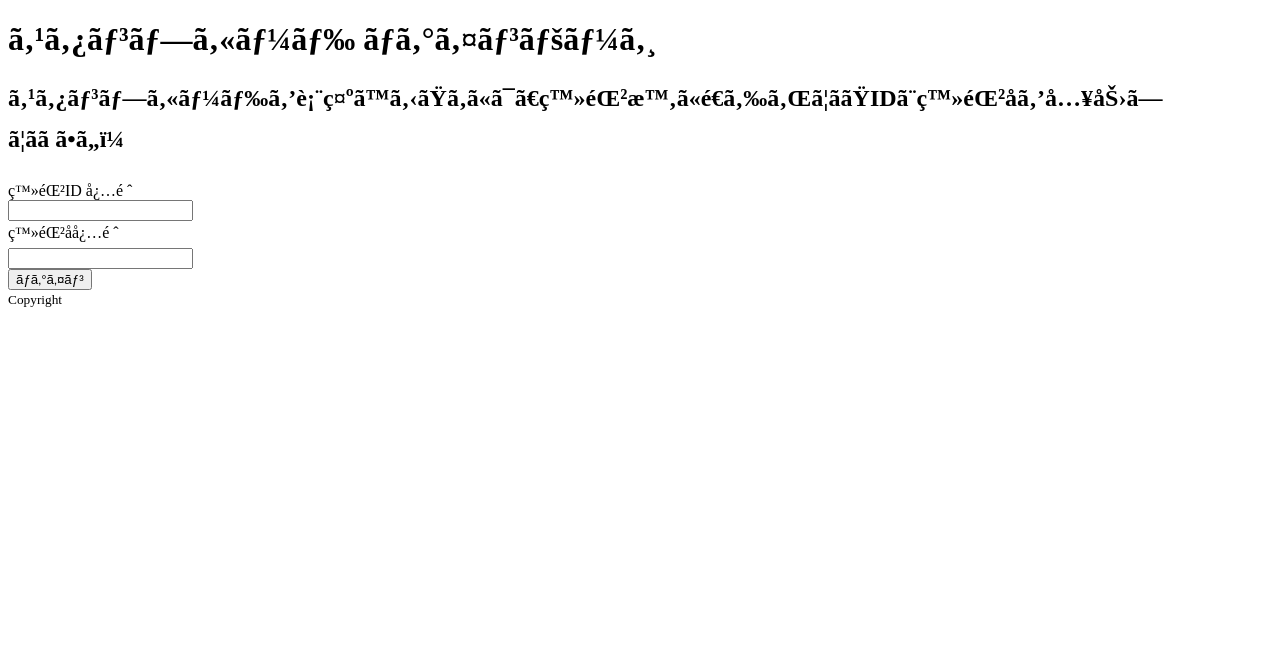
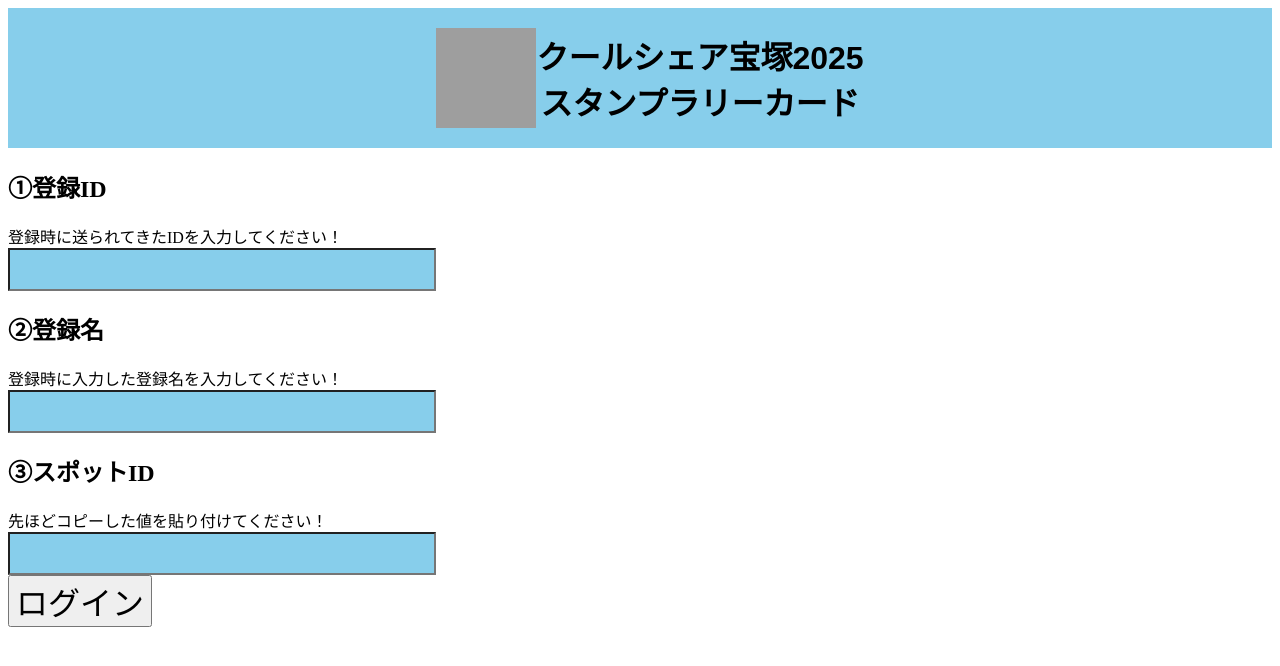
Before and after one commit to chikarauemori/test19, a plain HTML site: page index.html in a window 1280 px wide. Drawn offline with Linux system fonts and the light colour scheme; grey boxes are pictures that could not be loaded.

Commit message:
Add files via upload

```diff
--- a/index.html
+++ b/index.html
@@ -1,25 +1,72 @@
-<!DOCTYPE html>
 <html lang="ja">
-  <head>
-    <meta name="viewport" content="width=device-width, initial-scale=1.0" />
-    <scrip
-      charset="utf-8"
+  <meta charset="UTF-8" />
+  <title>スタンプラリーカード</title>
+  <meta name="description" content="ページ概要" />
+  <meta name="author" content="製作者名" />
+  <meta name="keywords" content="キーワード1, キーワード2, ・・・" />
+  <meta name="viewport" content="width=device-width, initial-scale=1.0" />
 
-    ></script>
-  </head>
-  <body>
-    <h1 id="title">スタンプカード  ログインページ</h1>
-    <h2>スタンプカードを表示するためには、登録時に送られてきたIDと登録名を入力してください！</h2>
-    <form action="https://script.google.com/macros/s/AKfycbzLSu_T6ODQXHYBjSicvQ_zmpMiENVBxAeRdUJ9bQ08UASUkUrNNld3032kyhYp8rRaeA/exec" method="post">
-      <label for="userId">登録ID<span class="required">  必須</span></label><br>
-      <input type="text" name="userId" id="userId" required /><br>
-      <label for="name">登録名<span class="required">必須</span></label><br>
-      <input type="text" name="userName" id="userName" required /><br>
-      <button type="submit">ログイン</button>
-    </form>
+  <header>
+    <h1>
+      <img
+        src="https://i.ibb.co/Wv8X3LVh/1.png"
+        alt="IMG-5451"
+        width="100px"
+        height="100px"
+      />
+      クールシェア宝塚2025<br />
+      スタンプラリーカード
+    </h1>
+  </header>
 
-    <footer>
-      <small>Copyright</small>
-    </footer>
-  </body>
+  <form
+    action="https://script.google.com/macros/s/AKfycbzLSu_T6ODQXHYBjSicvQ_zmpMiENVBxAeRdUJ9bQ08UASUkUrNNld3032kyhYp8rRaeA/exec"
+    method="post"
+  >
+    <label for="userId"
+      ><h2>①登録ID</h2>
+      <span class="required">
+        登録時に送られてきたIDを入力してください！</span
+      ></label
+    ><br />
+    <input type="text" name="userId" id="userId" required /><br />
+    <label for="name"
+      ><h2>②登録名</h2>
+      <span class="required">
+        登録時に入力した登録名を入力してください！</span
+      ></label
+    ><br />
+    <input type="text" name="userName" id="userName" required /><br />
+    <label for="spotId"
+      ><h2>③スポットID</h2>
+      <span class="required">
+        先ほどコピーした値を貼り付けてください！</span
+      ></label
+    ><br />
+    <input type="text" name="spotId" id="spotId" required /><br />
+    <button type="submit">ログイン</button>
+  </form>
+
+  <style>
+    h1 {
+      font-family: sans-serif;
+      display: flex;
+      align-items: center; /* 縦方向の中央揃え */
+      justify-content: center; /* 横方向の中央揃え */
+      text-align: center;
+      background: skyblue;
+      padding-top: 20px;
+      padding-bottom: 20px;
+      padding-left: 20px;
+    }
+
+    input {
+      font-size: 200%;
+      background: skyblue;
+    }
+
+    button {
+      font-size: 200%;
+    }
+  </style>
 </html>
```
